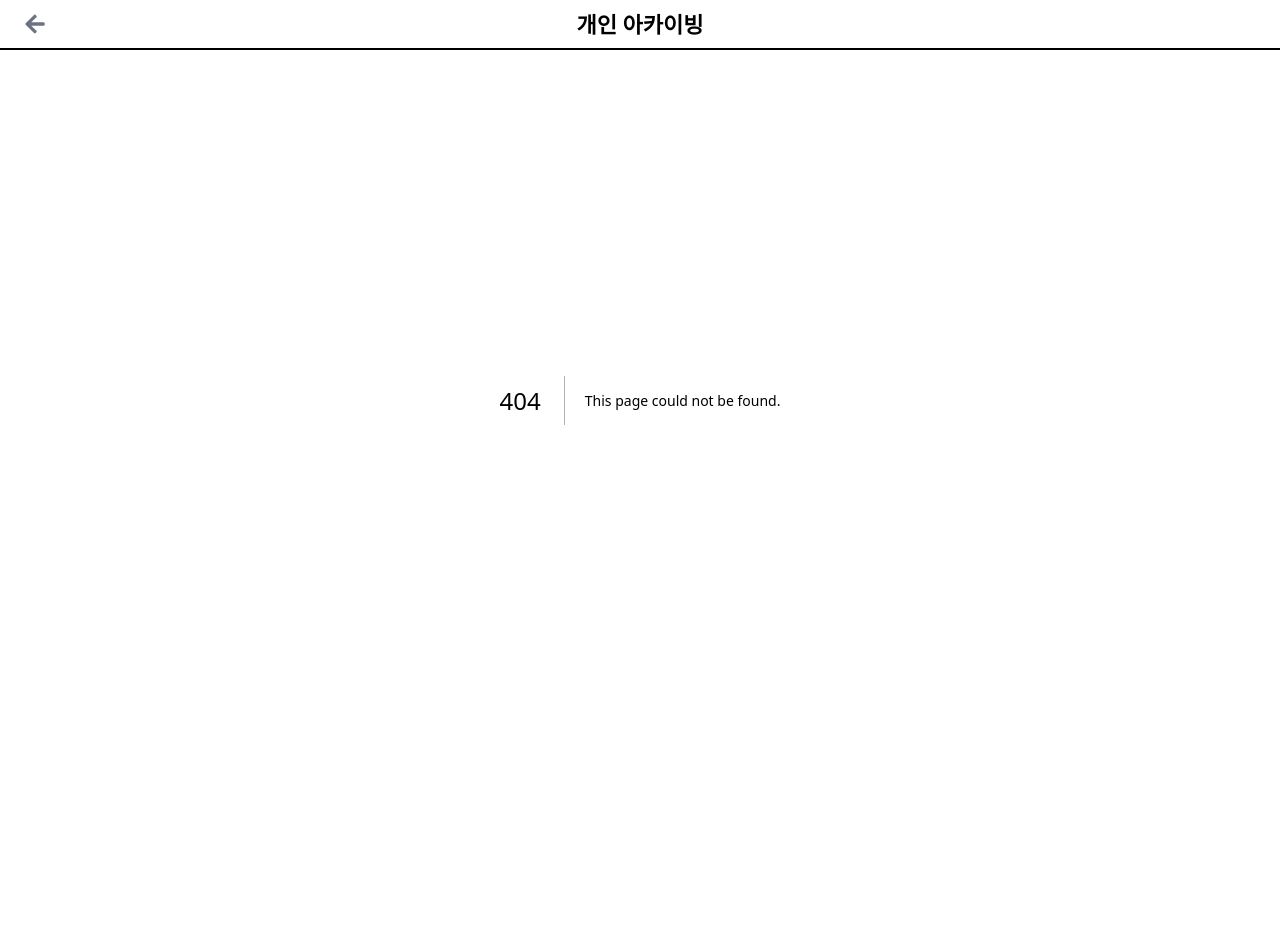
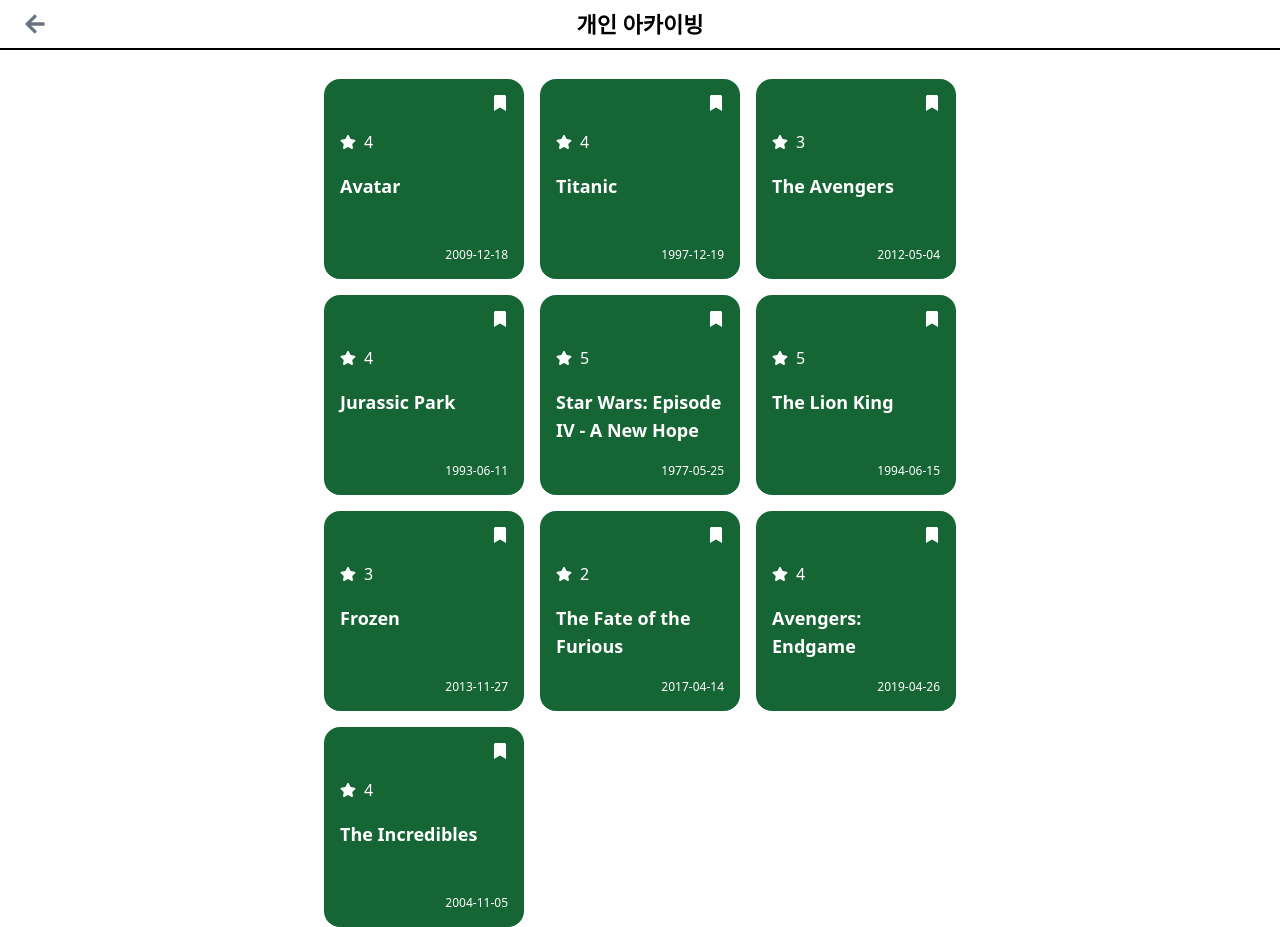
Before and after one commit to pminsun/PersonalArchiving, a Next.js app in the folder next13/: page /list/orderlist in a window 1280 px wide. Before the commit this address had no page. Before the commit the page ends 800 px from the top, so only its background shows below. Built offline with nearby package versions, Linux system fonts and the light colour scheme.

Commit message:
Feat : orderlist 페이지 추가

```diff
--- a/next13/src/pages/list/index.js
+++ b/next13/src/pages/list/index.js
@@ -1,70 +1,12 @@
-import CodeModal from '@/components/CodeModal';
-import { useCodeShowStore } from '@/stores/codeStore';
-import { cls } from '@/utils/config';
-import { listCode, listCssCode } from '@/utils/listCodeString';
-import { useEffect, useState } from 'react';
+import Link from 'next/link';
 
 export default function List() {
-  const { codeShow, setCodeShow, resetCodeShow } = useCodeShowStore();
-  // codeTag reset
-  useEffect(() => {
-    resetCodeShow();
-  }, []);
-
-  // 임시 데이터
-  const userDatas = [];
-  for (var i = 1; i < 6; i++) {
-    var newObj = {
-      id: i,
-      name: `user${i}`,
-      content: `content-${i}`,
-    };
-    userDatas.push(newObj);
-  }
-
-  const [countIndex, setCountIndex] = useState(-1);
-  const onClickShowFaq = (id, index) => {
-    if (countIndex === index) {
-      setCountIndex(-1);
-    } else {
-      setCountIndex(index);
-    }
-  };
-
   return (
-    <>
-      <CodeModal
-        codeReactTxt={listCode}
-        codeCssTxt={listCssCode}
-        show={codeShow}
-        setShow={setCodeShow}
-      />
-      <section className="page_container">
-        <p className="page_title">리스트 중 하나 선택</p>
-        <ul className="list_area">
-          {userDatas.map((data, index) => (
-            <li key={data.id}>
-              <div className="flex-1">
-                <div
-                  onClick={() => onClickShowFaq(data.id, index)}
-                  className="title_area"
-                >
-                  <div className="title">
-                    <p>{data.name}</p>
-                  </div>
-                  <div className={cls('close', countIndex === index ? 'transform rotate-45' : '')}>
-                    <div className="transform rotate-90 line"></div>
-                    <div className="line"></div>
-                  </div>
-                </div>
-                <div className={cls('content_area', countIndex === index ? 'on' : '')}>
-                  <p>{data.content}</p>
-                </div>
-              </div>
-            </li>
-          ))}
-        </ul>
-      </section>
-    </>
+    <section className="fullPageList_area">
+      <div className="flex gap-3 link_area">
+        <Link href={'/list/selectone'}>리스트 중 하나 선택</Link>
+        <Link href={'/list/orderlist'}>리스트 정렬</Link>
+      </div>
+    </section>
   );
 }
--- /dev/null
+++ b/next13/src/pages/list/orderlist/index.js
@@ -0,0 +1,28 @@
+import { testList } from '@/utils/testList';
+import { FaBookmark, FaStar } from 'react-icons/fa';
+
+export default function Orderlist() {
+  return (
+    <section className="orderlistPage_container">
+      <select>
+        <option>개봉일 최신순</option>
+        <option>별점 높은 순</option>
+      </select>
+      <ul>
+        {testList.map((item, index) => (
+          <li>
+            <div className="bookmark_area">
+              <FaBookmark />
+            </div>
+            <div className="rating_area">
+              <FaStar />
+              <p className="rating">{item.rating}</p>
+            </div>
+            <p className="title">{item.title}</p>
+            <p className="releasedate">{item.releaseDate}</p>
+          </li>
+        ))}
+      </ul>
+    </section>
+  );
+}
--- /dev/null
+++ b/next13/src/pages/list/selectone/index.js
@@ -0,0 +1,70 @@
+import CodeModal from '@/components/CodeModal';
+import { useCodeShowStore } from '@/stores/codeStore';
+import { cls } from '@/utils/config';
+import { listCode, listCssCode } from '@/utils/listCodeString';
+import { useEffect, useState } from 'react';
+
+export default function Selectone() {
+  const { codeShow, setCodeShow, resetCodeShow } = useCodeShowStore();
+  // codeTag reset
+  useEffect(() => {
+    resetCodeShow();
+  }, []);
+
+  // 임시 데이터
+  const userDatas = [];
+  for (var i = 1; i < 6; i++) {
+    var newObj = {
+      id: i,
+      name: `user${i}`,
+      content: `content-${i}`,
+    };
+    userDatas.push(newObj);
+  }
+
+  const [countIndex, setCountIndex] = useState(-1);
+  const onClickShowFaq = (id, index) => {
+    if (countIndex === index) {
+      setCountIndex(-1);
+    } else {
+      setCountIndex(index);
+    }
+  };
+
+  return (
+    <>
+      <CodeModal
+        codeReactTxt={listCode}
+        codeCssTxt={listCssCode}
+        show={codeShow}
+        setShow={setCodeShow}
+      />
+      <section className="selectonePage_container">
+        <p className="page_title">리스트 중 하나 선택</p>
+        <ul className="list_area">
+          {userDatas.map((data, index) => (
+            <li key={data.id}>
+              <div className="flex-1">
+                <div
+                  onClick={() => onClickShowFaq(data.id, index)}
+                  className="title_area"
+                >
+                  <div className="title">
+                    <p>{data.name}</p>
+                  </div>
+                  <div className={cls('close', countIndex === index ? 'transform rotate-45' : '')}>
+                    <div className="transform rotate-90 line"></div>
+                    <div className="line"></div>
+                  </div>
+                </div>
+                <div className={cls('content_area', countIndex === index ? 'on' : '')}>
+                  <p>{data.content}</p>
+                </div>
+              </div>
+            </li>
+          ))}
+        </ul>
+      </section>
+    </>
+  );
+}
--- a/next13/src/styles/listStyle.css
+++ b/next13/src/styles/listStyle.css
@@ -1,4 +1,5 @@
-section.page_container {
+/* Selectone */
+section.selectonePage_container {
   @apply w-full h-full pt-[50px];
 
   .page_title {
@@ -47,3 +48,40 @@ section.page_container {
     }
   }
 }
+
+/* Orderlist */
+section.orderlistPage_container {
+  @apply flex_center flex-col w-full h-full pt-[50px] mt-[50px];
+
+  > select {
+    @apply mb-[30px] border border-black cursor-pointer;
+  }
+
+  > ul {
+    @apply grid grid-cols-3 gap-4;
+
+    > li {
+      @apply flex flex-col justify-between w-[200px] h-[200px] p-4 text-white bg-green-800 rounded-2xl;
+
+      .bookmark_area {
+        @apply flex items-end justify-end;
+
+        svg {
+          @apply inline-block text-white text-[16px];
+        }
+      }
+
+      .rating_area {
+        @apply flex_vertical_center gap-2;
+      }
+
+      .title {
+        @apply min-h-[56px] font-bold text-lg break-keep;
+      }
+
+      .releasedate {
+        @apply text-xs ml-auto;
+      }
+    }
+  }
+}
--- /dev/null
+++ b/next13/src/utils/testList.js
@@ -0,0 +1,62 @@
+export const testList = [
+  {
+    title: 'Avatar',
+    releaseDate: '2009-12-18',
+    rating: 4,
+    bookmark: false,
+  },
+  {
+    title: 'Titanic',
+    releaseDate: '1997-12-19',
+    rating: 4,
+    bookmark: false,
+  },
+  {
+    title: 'The Avengers',
+    releaseDate: '2012-05-04',
+    rating: 3,
+    bookmark: false,
+  },
+  {
+    title: 'Jurassic Park',
+    releaseDate: '1993-06-11',
+    rating: 4,
+    bookmark: false,
+  },
+  {
+    title: 'Star Wars: Episode IV - A New Hope',
+    releaseDate: '1977-05-25',
+    rating: 5,
+    bookmark: false,
+  },
+  {
+    title: 'The Lion King',
+    releaseDate: '1994-06-15',
+    rating: 5,
+    bookmark: false,
+  },
+  {
+    title: 'Frozen',
+    releaseDate: '2013-11-27',
+    rating: 3,
+    bookmark: false,
+  },
+  {
+    title: 'The Fate of the Furious',
+    releaseDate: '2017-04-14',
+    rating: 2,
+    bookmark: false,
+  },
+  {
+    title: 'Avengers: Endgame',
+    releaseDate: '2019-04-26',
+    rating: 4,
+    bookmark: false,
+  },
+  {
+    title: 'The Incredibles',
+    releaseDate: '2004-11-05',
+    rating: 4,
+    bookmark: false,
+  },
+];
```
